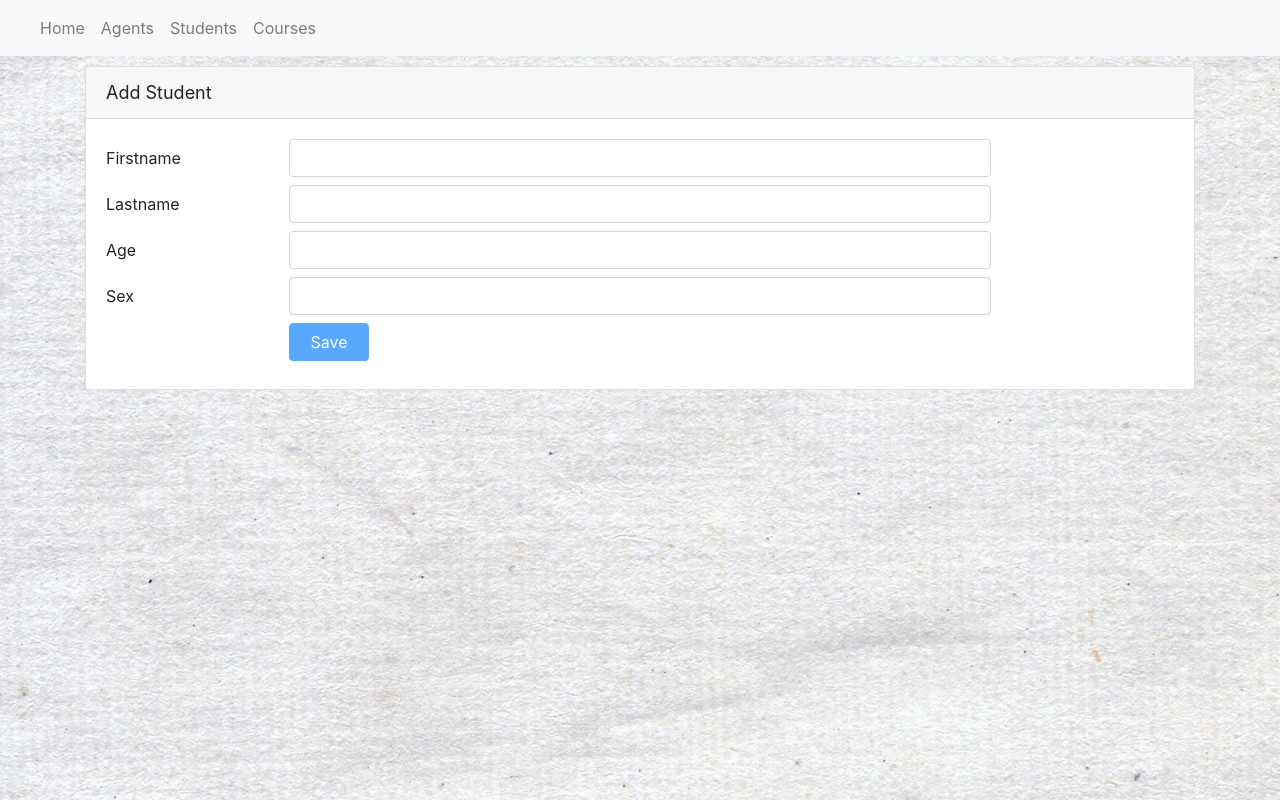
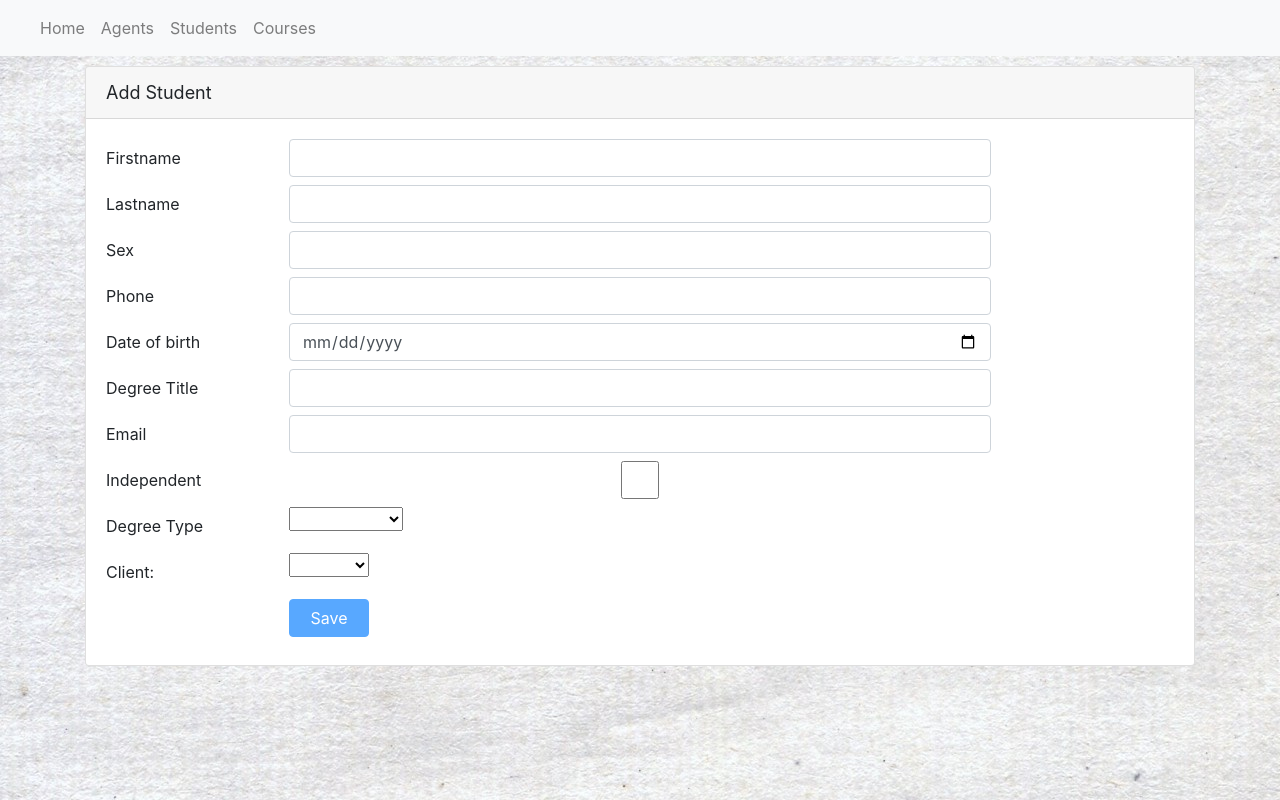
Before and after one commit to raexell/AcademiaFE, an Angular app: page /students/1/add in a window 1280 px wide. Built offline with nearby package versions, Linux system fonts and the light colour scheme.

Commit message:
finito student

```diff
--- a/src/app/agent/agent-detail/agent-detail.component.html
+++ b/src/app/agent/agent-detail/agent-detail.component.html
@@ -20,6 +20,16 @@
       <h6>Sex:</h6>
       <div id="age">{{ current.sex }}</div>
     </div>
+
+    <div class="col-sm-2">
+      <h6>Email:</h6>
+      <div id="email">{{ current.email }}</div>
+    </div>
+
+    <div class="col-sm-2">
+      <h6>Sex:</h6>
+      <div id="age">{{ current.sex }}</div>
+    </div>
     <div class="col-sm-4">
       <button class="btn btn-warning" (click)="onEdit()">
         <i class="fa fa-edit"></i> Modifica
--- a/src/app/shared/number-validator.ts
+++ b/src/app/shared/number-validator.ts
@@ -9,4 +9,5 @@ export class NumberValidators {
       return null;
     };
   }
+
 }
--- a/src/app/student/student-add/student-add.component.html
+++ b/src/app/student/student-add/student-add.component.html
@@ -1,8 +1,8 @@
 <div class="card">
-    <div class="card-header">{{ pageTitle }}</div>
+    <div class="card-header">Add Student</div>
 
     <div class="card-body">
-      <form novalidate (ngSubmit)="editstudent()" [formGroup]="studentForm">
+      <form novalidate (ngSubmit)="addStudent()" [formGroup]="studentForm">
         <div class="form-group row mb-2">
           <label class="col-md-2 col-form-label" for="firstname">Firstname</label>
           <div class="col-md-8">
@@ -35,21 +35,6 @@
           </div>
         </div>
 
-        <div class="form-group row mb-2">
-          <label class="col-md-2 col-form-label" for="age">Age</label>
-          <div class="col-md-8">
-            <input
-              class="form-control"
-              id="age"
-              type="number"
-              formControlName="age"
-              [ngClass]="{ 'is-invalid': displayMessage.age }"
-            />
-            <span class="invalid-feedback">
-              {{ displayMessage.age }}
-            </span>
-          </div>
-        </div>
 
         <div class="form-group row mb-2">
           <label class="col-md-2 col-form-label" for="sex">Sex</label>
@@ -64,6 +49,111 @@
             <span class="invalid-feedback">
               {{ displayMessage.sex }}
             </span>
+          </div>
+        </div>
+
+
+        <div class="form-group row mb-2">
+          <label class="col-md-2 col-form-label" for="phone">Phone</label>
+          <div class="col-md-8">
+            <input
+              class="form-control"
+              id="phone"
+              type="text"
+              formControlName="phone"
+              [ngClass]="{ 'is-invalid': displayMessage.phone }"
+            />
+            <span class="invalid-feedback">
+              {{ displayMessage.phone }}
+            </span>
+          </div>
+        </div>
+
+        <div class="form-group row mb-2">
+          <label class="col-md-2 col-form-label" for="dateOfBirth">Date of birth</label>
+          <div class="col-md-8">
+            <input
+              class="form-control"
+              id="dateOfBirth"
+              type="date"
+              formControlName="dateOfBirth"
+
+            />
+
+          </div>
+        </div>
+
+        <div class="form-group row mb-2">
+          <label class="col-md-2 col-form-label" for="degreeTitle">Degree Title</label>
+          <div class="col-md-8">
+            <input
+              class="form-control"
+              id="degreeTitle"
+              type="text"
+              formControlName="degreeTitle"
+              [ngClass]="{ 'is-invalid': displayMessage.degreeTitle }"
+            />
+            <span class="invalid-feedback">
+              {{ displayMessage.degreeTitle }}
+            </span>
+          </div>
+        </div>
+
+
+        <div class="form-group row mb-2">
+          <label class="col-md-2 col-form-label" for="email">Email</label>
+          <div class="col-md-8">
+            <input
+              class="form-control"
+              id="email"
+              type="email"
+              formControlName="email"
+              [ngClass]="{ 'is-invalid': displayMessage.email }"
+            />
+            <span class="invalid-feedback">
+              {{ displayMessage.email }}
+            </span>
+          </div>
+        </div>
+
+
+        <div class="form-group row mb-2">
+          <label class="col-md-2 col-form-label" for="independent">Independent</label>
+          <div class="col-md-8">
+            <input
+              class="form-control"
+              id="independent"
+              type="checkbox"
+              formControlName="independent"
+
+            />
+
+          </div>
+        </div>
+
+
+        <div class="form-group row mb-2">
+          <label class="col-md-2 col-form-label" for="degreeType">Degree Type</label>
+          <div class="col-md-8">
+            <select id = "degreeType" name = "degreeType" formControlName = "degreeType">
+              <option value = "0">High School</option>
+              <option value = "1">College</option>
+              <option value = "2">Master</option>
+              <option value = "3">PhD</option>
+            </select>
+
+          </div>
+        </div>
+
+        <div class="form-group row mb-2">
+          <label class="col-md-2 col-form-label" for="idClient">Client:</label>
+          <div class="col-md-8">
+            <select id = "idClient" name = "idCliet" formControlName = "idClient">
+              <option value = "1">Client 1</option>
+              <option value = "2">Client 2</option>
+              <option value = "3">Client 3</option>
+            </select>
+
           </div>
         </div>
 
--- a/src/app/student/student-add/student-add.component.ts
+++ b/src/app/student/student-add/student-add.component.ts
@@ -12,10 +12,12 @@ import { NumberValidators } from "src/app/shared/number-validator";
   styleUrls: ['./student-add.component.css']
 })
 export class StudentAddComponent implements OnInit {
+  pageTitle = "Add Student";
+
   @ViewChildren(FormControlName, { read: ElementRef })
   formInputElements: ElementRef[];
 
-  pageTitle = "Add Student";
+
   errorMessage: string;
   studentForm: FormGroup;
 
@@ -42,18 +44,29 @@ export class StudentAddComponent implements OnInit {
           minlength: "Student lastname must be at least three characters.",
           maxlength: "Student lastname cannot exceed 50 characters."
         },
-        age: {
-          range:
-            "The age must be at least 18 years old and not older than 122 years old"
-        },
+
         sex: {
           required: "Sex must be M or F or NA"
-        }
+        },
+        email: {
+          required: "You must insert a vaild email."
+        },
+        phone: {
+          required: "You must insert a telephone number.",
+          minlength: "Phone number must contains at least 10 numbers.",
+          maxlength: "Phone number cannot contain more than 14 characters."
+
+        },
+        degreeTitle: {
+          required: "You must insert a Degree Title.",
+        },
+
+
       };
       this.genericValidator = new GenericValidator(this.validationMessages);
     }
 
-  ngOnInit() {
+    ngOnInit()  {
       this.studentForm = this.fb.group({
         firstname: [
           "",
@@ -64,8 +77,18 @@ export class StudentAddComponent implements OnInit {
           [Validators.required, Validators.minLength(3), Validators.maxLength(50)]
         ],
         sex: ["", [Validators.required]],
-      age: ["", NumberValidators.range(18, 122)]
+        email: ["", Validators.required],
+        phone: ["", [Validators.required, Validators.minLength(10), Validators.maxLength(14)] ],
+        degreeTitle: ["", Validators.maxLength(100)],
+        independent:[""],
+        degreeType:[""],
+        dateOfBirth:[""],
+        idClient:[""],
+
+
       });
+
+
     }
 
   saveStudent(): void {
@@ -94,5 +117,20 @@ export class StudentAddComponent implements OnInit {
         console.log(this.displayMessage);
       });
   }
+  addStudent(): void {
+    console.log("entrati in addStudent")
+    console.log(this.studentForm.value);
+
+    let student = { ...this.studentForm.value };
+
+    this.studentService.createStudent(student).subscribe(
+      a => {
+        console.log(a);
+        console.log(a.id);
+        this.router.navigate(["/students"]);
+      },
+      err => (this.displayMessage.post = err)
+    );
+  }
 
 }
--- a/src/app/student/student-edit/student-edit.component.html
+++ b/src/app/student/student-edit/student-edit.component.html
@@ -2,7 +2,7 @@
     <div class="card-header">{{ pageTitle }}</div>
 
     <div class="card-body">
-      <form novalidate (ngSubmit)="editStudent()()" [formGroup]="studentForm">
+      <form novalidate (ngSubmit)="editStudent()" [formGroup]="studentForm">
         <div class="form-group row mb-2">
           <label class="col-md-2 col-form-label" for="firstname">Firstname</label>
           <div class="col-md-8">
@@ -35,21 +35,8 @@
           </div>
         </div>
 
-        <div class="form-group row mb-2">
-          <label class="col-md-2 col-form-label" for="age">Age</label>
-          <div class="col-md-8">
-            <input
-              class="form-control"
-              id="age"
-              type="number"
-              formControlName="age"
-              [ngClass]="{ 'is-invalid': displayMessage.age }"
-            />
-            <span class="invalid-feedback">
-              {{ displayMessage.age }}
-            </span>
-          </div>
-        </div>
+
+
 
         <div class="form-group row mb-2">
           <label class="col-md-2 col-form-label" for="sex">Sex</label>
@@ -93,11 +80,9 @@
               id="dateOfBirth"
               type="date"
               formControlName="dateOfBirth"
-              [ngClass]="{ 'is-invalid': displayMessage.dateOfBirth }"
+
             />
-            <span class="invalid-feedback">
-              {{ displayMessage.dateOfBirth }}
-            </span>
+
           </div>
         </div>
 
@@ -129,7 +114,7 @@
               [ngClass]="{ 'is-invalid': displayMessage.email }"
             />
             <span class="invalid-feedback">
-              {{ displayMessage.emaill }}
+              {{ displayMessage.email }}
             </span>
           </div>
         </div>
@@ -159,9 +144,7 @@
               <option value = "2">Master</option>
               <option value = "3">PhD</option>
             </select>
-            <span class="invalid-feedback">
-              {{ displayMessage.degreeType }}
-            </span>
+
           </div>
         </div>
 
@@ -173,9 +156,7 @@
               <option value = "2">Client 2</option>
               <option value = "3">Client 3</option>
             </select>
-            <span class="invalid-feedback">
-              {{ displayMessage.idClient }}
-            </span>
+
           </div>
         </div>
 
@@ -185,13 +166,9 @@
               class="btn btn-primary mr-3"
               style="width:80px;"
               type="submit"
-              [title]="
-                studentForm.valid
-                  ? 'Save your entered data'
-                  : 'Disabled until the form data is valid'
-              "
-              [disabled]="!studentForm.valid"
-            >
+              [title]="studentForm.valid ? 'Save your entered data' : 'Disabled'"
+              [disabled] ="!studentForm.valid"
+               >
               Save
             </button>
           </div>
--- a/src/app/student/student-edit/student-edit.component.ts
+++ b/src/app/student/student-edit/student-edit.component.ts
@@ -16,7 +16,8 @@ import { NumberValidators } from "src/app/shared/number-validator";
 })
 export class StudentEditComponent implements OnInit {
 
-  formInputElements: ElementRef[];
+  @ViewChildren(FormControlName, {read: ElementRef}) formInputElements: ElementRef[];
+
 
   pageTitle = "Edit Student";
   current: Student;
@@ -48,10 +49,7 @@ export class StudentEditComponent implements OnInit {
         minlength: "Student lastname must be at least three characters.",
         maxlength: "Student lastname cannot exceed 50 characters."
       },
-      age: {
-        range:
-          "The age must be at least 18 years old and not older than 122 years old"
-      },
+
       sex: {
         required: "Sex must be M or F or NA"
       },
@@ -85,14 +83,15 @@ export class StudentEditComponent implements OnInit {
         [Validators.required, Validators.minLength(3), Validators.maxLength(50)]
       ],
       sex: ["", [Validators.required]],
-      age: ["", NumberValidators.range(18, 122)],
       email: ["",Validators.required],
       phone: ["", [Validators.required, Validators.minLength(10), Validators.maxLength(14)] ],
       degreeTitle: ["", Validators.maxLength(10)],
       independent:[""],
       degreeType:[""],
       dateOfBirth:[""],
-      idClient:[""]
+      idClient:[""],
+      id:[""]
+
     });
 
     const id = +this.route.snapshot.paramMap.get("id");
@@ -109,9 +108,9 @@ export class StudentEditComponent implements OnInit {
     }
     this.current = student;
     this.studentForm.patchValue({
+      id: this.current.id,
       firstname: this.current.firstname,
       lastname: this.current.lastname,
-      age: this.current.age,
       sex: this.current.sex,
       phone: this.current.phone,
       email: this.current.email,
@@ -124,9 +123,7 @@ export class StudentEditComponent implements OnInit {
   }
 
   ngAfterViewInit(): void {
-    const controlBlurs: Observable<
-      any
-    >[] = this.formInputElements.map((formControl: ElementRef) =>
+    const controlBlurs: Observable< any >[] = this.formInputElements.map((formControl: ElementRef) =>
       fromEvent(formControl.nativeElement, "blur")
     );
 
@@ -141,12 +138,16 @@ export class StudentEditComponent implements OnInit {
   }
 
 
-  editStudent() {
+  editStudent(): void {
+    console.log("entrati in editStudent")
     console.log(this.studentForm.value);
+
     let student = { ...this.studentForm.value };
+
     this.studentService.updateStudent(student).subscribe(
       a => {
         console.log(a);
+        console.log(a.id);
         this.router.navigate(["/students"]);
       },
       err => (this.displayMessage.post = err)
--- a/src/app/student/student-list/student-list.component.html
+++ b/src/app/student/student-list/student-list.component.html
@@ -33,7 +33,7 @@
           <td>{{ student.lastname }}</td>
 
           <td>
-            <button class="btn btn-danger" (click)="onDelete(student.id)">
+            <button class="btn btn-danger" (click)="onDelete(student)">
               <i class="fa fa-trash"></i>
             </button>
           </td>
```
Also changed, not shown: src/app/agent/agent.ts (+10 -0 lines), src/app/shared/database.ts (+13 -3 lines), src/app/student/student-list/student-list.component.ts (+29 -27 lines), src/app/student/student.service.ts (+3 -14 lines). Lines whose indentation alone changed are shown as unchanged.
